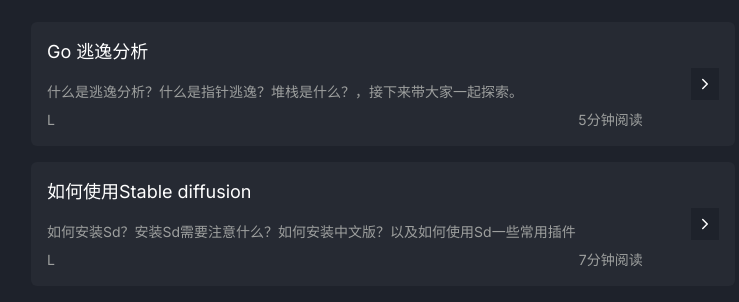
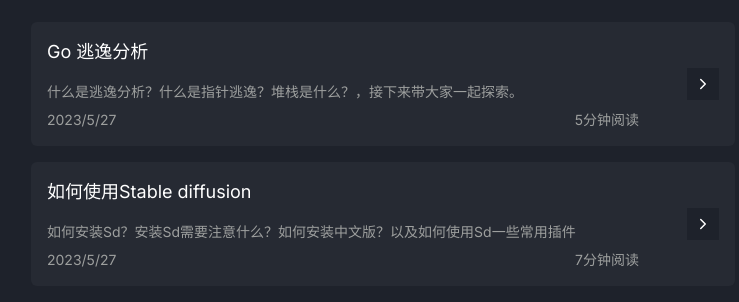
Before and after one commit to wangyi12358/blog-fe, a Next.js app: page / in a window 1280 px wide. Shown: the part 498-800 px from the top of the page, without its empty margins (257-996 px from the left). Built offline with nearby package versions, Linux system fonts and the light colour scheme.

Commit message:
fix: header router

```diff
--- a/components/blog/posts.tsx
+++ b/components/blog/posts.tsx
@@ -1,7 +1,6 @@
 import React from 'react';
 import { Post } from '@/common/posts'
-// import { useRouter } from 'next/navigation';
-import dayjs from 'dayjs';
+import Link from 'next/link';
 import ChevronRight from '@/components/icons/chevron-right';
 import classnames from 'classnames';
 
@@ -16,8 +15,6 @@ type Props = {
  */
 const Posts: React.FC<Props> = ({ posts, className }) => {
 
-  // const router = useRouter()
-
   return (
     <div
       className={classnames(
@@ -25,10 +22,7 @@ const Posts: React.FC<Props> = ({ posts, className }) => {
         className,
       )}>
       {posts.map((post, index) => {
-
-        const onClick = () => {
-          // router.push(`/blog/${post.filename}`)
-        }
+        const href = `/blog/${post.filename}`
 
         return (
           <div
@@ -39,19 +33,23 @@ const Posts: React.FC<Props> = ({ posts, className }) => {
             key={`post_${index}`}
           >
             <div className="h-full basis-full">
+              <Link href={href}>
                 <h4 className="text-lg text-white clickable">{post.title}</h4>
+              </Link>
               <div className="text-sm">{post.desc}</div>
               <div className="mt-2 flex justify-between text-sm">
-                <span>{dayjs(post.date).format('L')}</span>
+                <span>{Intl.DateTimeFormat('zh').format(new Date(post.date))}</span>
                 <span>{post.readTime}分钟阅读</span>
               </div>
             </div>
+            <Link href={href}>
               <div
                 style={{ backgroundColor: 'rgb(30, 34, 43)' }}
                 className="clickable text-white text-lg w-8 h-8 blog-post-right ml-12 hidden md:block"
               >
                   <ChevronRight className="chevron-right h-full m-auto" />
               </div>
+            </Link>
           </div>
         )
       })}
--- a/components/menu.tsx
+++ b/components/menu.tsx
@@ -1,7 +1,7 @@
 'use client'
 import { usePathname } from 'next/navigation';
 import Tab, { Item } from '@/components/ui/tab';
-import Router from 'next/router';
+import { useRouter } from 'next/navigation';
 import React, { useEffect, useState } from 'react';
 
 const HEADER_ITEMS: Item[] = [
@@ -14,6 +14,7 @@ const HEADER_ITEMS: Item[] = [
 const Menu = () => {
   const pathname = usePathname()
   const [selected, setSelected] = useState('home')
+  const router = useRouter()
 
   useEffect(() => {
     const v = HEADER_ITEMS.find(i => {
@@ -32,7 +33,7 @@ const Menu = () => {
       items={HEADER_ITEMS}
       onChange={e => {
         setSelected(e as string)
-        Router.push(HEADER_ITEMS.find(i => i.value === e)?.link)
+        router.push(HEADER_ITEMS.find(i => i.value === e)?.link)
       }}
     />
   )
```
Lines whose indentation alone changed are shown as unchanged.
